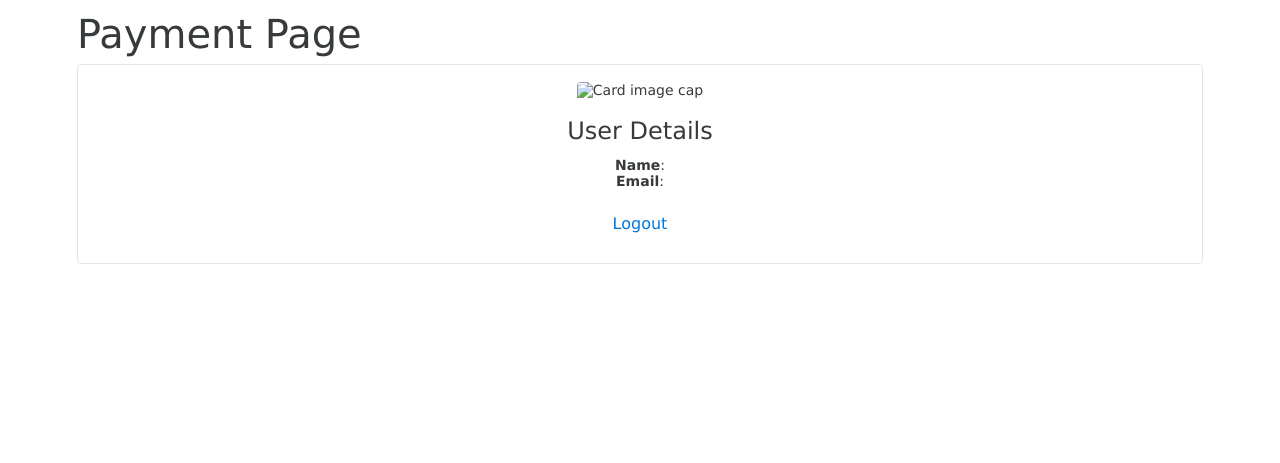
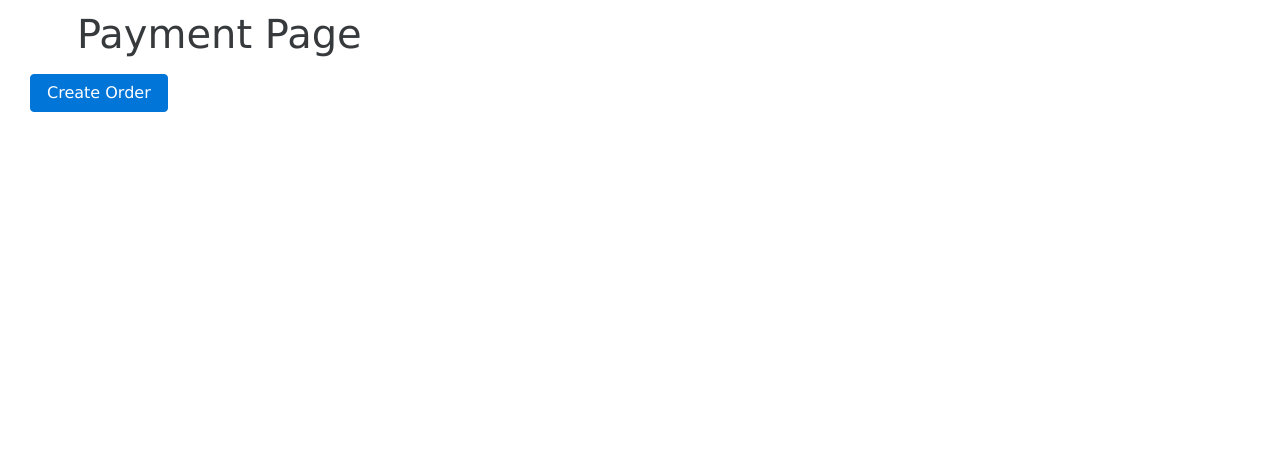
Before and after one commit to afiqali/MerrellFashion, a Node server app: page /payment in a window 1280 px wide. Shown: the part 48-511 px from the top of the page. Run offline with Node 20, Linux system fonts and the light colour scheme; a user stored in the database is signed in; data comes from the database, SQL or seed files in the repository; data that the repository does not hold is empty; some libraries are stand-ins or nearby versions.

Commit message:
Creating anf Retrieving mock payment data

```diff
--- a/app.js
+++ b/app.js
@@ -97,7 +97,8 @@
 app.get('/profile', auth.isLoggedIn, auth.profile);
 
 // Route for payment
-app.get('/payment', auth.isLoggedIn, payment.title);
+app.get('/payment', auth.isLoggedIn, payment.list);
+app.post('/payment', payment.create);
 
 // Logout Page
 app.get('/logout', function (req, res) {
--- a/server/controllers/payment.js
+++ b/server/controllers/payment.js
@@ -1,5 +1,48 @@
-// Payment GET
-exports.title = function(req, res) {
-    // Get a bunch of horse fucking shite
-    res.render('payment', {title: "Payment Page", user: req.user})
+// get Order model
+var Order = require("../models/payment");
+var myDatabase = require('./database');
+var sequelize = myDatabase.sequelize;
+
+// List Orders & render page
+exports.list = function(req, res) {
+    // List all orders and sort by Date
+    // Select * from order o left join orderitems oi on o.orderid = oi.orderid
+    // select o.order_id, o.totalAmount, o.credit_card_id, o.orderDate, o.status, o.orderMethod, u.id from Order o join Users u on o.user_id = u.id
+    sequelize.query("select * from Orders"
+    , {model:Order}).then((orders) => {
+
+        res.render('payment', {
+            title: 'Payment Page',
+            user: req.user,
+            orders: orders,
+        })
+    }).catch((err)=>{
+        return res.status(400).send({
+            message: err
+        });
+    });
 };
+
+// Create Order
+exports.create = function (req, res) {
+    console.log("creating payment")
+
+    var orderData = {
+        user_id: req.user.id,
+        totalAmount: req.body.totalAmount,
+        credit_card_id: req.body.credit_card_id,
+        status: req.body.status,
+        orderMethod: req.body.orderMethod,
+        // item_id: req.item.item_id
+    }
+
+    Order.create(orderData).then((newOrder, created) => {
+        if (!newOrder) {
+            return res.send(400, {
+                message: "error"
+            });
+        }
+
+        res.redirect('/profile');
+    })
+}
--- a/server/views/pages/payment.ejs
+++ b/server/views/pages/payment.ejs
@@ -7,7 +7,6 @@
         <meta name="viewport" content="width=device-width, initial-scale=1">
         <script src="https://www.paypalobjects.com/api/checkout.js"></script>
 
-        <title><%= title %></title>
         <% include ../partials/stylesheet %>
     </head>
 
@@ -15,26 +14,83 @@
         <% include ../partials/header %>
 
         <div class="container">
-            <h1><%= title %>
-            </h1>
-            <div class="datails">
+            <h1><%= title %></h1>
+        </div>
 
-                <div class="card text-xs-center">
-                    <br>
-                    <img class="card-img-top" src="" alt="Card image cap">
-                    <div class="card-block">
-                        <h4 class="card-title">User Details</h4>
-                        <p class="card-text">
-                            <strong>Name</strong>: <br>
-                            <strong>Email</strong>:
-                        </p>
-                        <a href="/logout" class="btn btn-default">Logout</a>
+        <!-- Modal -->
+        <div class="modal fade" id="createPayment" tabindex="-1" role="dialog" aria-labelledby="myModalLabel" aria-hidden="true">
+        <div class="modal-dialog" role="document">
+            <div class="modal-content">
+                <form action="/payment" method="post">
+                    <div class="modal-header">
+                        <button type="button" class="close" data-dismiss="modal" aria-label="Close">
+                            <span aria-hidden="true">&times;</span>
+                        </button>
+                        <h4 class="modal-title" id="myModalLabel">Create Order</h4>
                     </div>
-                </div>
+
+                    <div class="modal-body">
+
+                        <fieldset class="form-group">
+                            <label for="totalAmount">Total Amount</label>
+                            <input type="text" id="totalAmount" name="totalAmount" class="form-control" placeholder="Payment Amount" required="">
+                        </fieldset>
+                        <fieldset class="form-group">
+                            <label for="credit_card_id">Credit Card ID</label>
+                            <textarea id="credit_card_id" name="credit_card_id" rows="8" cols="40" class="form-control" placeholder="Credit Card ID" required=""></textarea>
+                        </fieldset>
+                        <fieldset class="form-group">
+                            <label for="status">Status</label>
+                            <textarea id="status" name="status" rows="8" cols="40" class="form-control" placeholder="Payment Status" required=""></textarea>
+                        </fieldset>
+                        <fieldset class="form-group">
+                            <label for="orderMethod">Order Method</label>
+                            <textarea id="orderMethod" name="orderMethod" rows="8" cols="40" class="form-control" placeholder="Payment Order Method" required=""></textarea>
+                        </fieldset>
+
+                    </div>
+
+                    <div class="modal-footer">
+                        <button type="button" class="btn btn-secondary" data-dismiss="modal">Close</button>
+                        <button type="submit" class="btn btn-primary">Save changes</button>
+                    </div>
+                </form>
             </div>
         </div>
+        </div>
 
-        <div id="paypal-button"></div>
+
+        <div class="list-group">
+                <% orders.forEach(function(orders){ %>
+                    <a href="#" class="list-group-item">
+                        <div class="Payments">
+                            <form action="/payment" method="delete">
+                                <h4 class="list-group-item-heading">
+                                    <%= orders.totalAmount %>
+
+                                </h4>
+                                <p class="list-group-item-text">
+                                    <%= orders.credit_card_id %>
+                                </p>
+                                <small class="text-muted">By:
+                                    <%= orders.status %>
+                                </small>
+                                <p>
+                                    <%= orders.orderMethod %>
+                                </p>
+                            </form>
+                        </div>
+                    </a>
+                    <% }); %>
+            </div>
+
+
+        <div id="paypal-button" style="margin:10px;display:inline"></div>
+
+        <button type="button" class="btn btn-primary" data-toggle="modal" data-target="#createPayment" style="margin:10px;display:inline">
+                Create Order
+        </button>
+
 
         <script>
                 paypal.Button.render({
```
Also changed, not shown: server/models/payment.js (added, +62 -0 lines).
